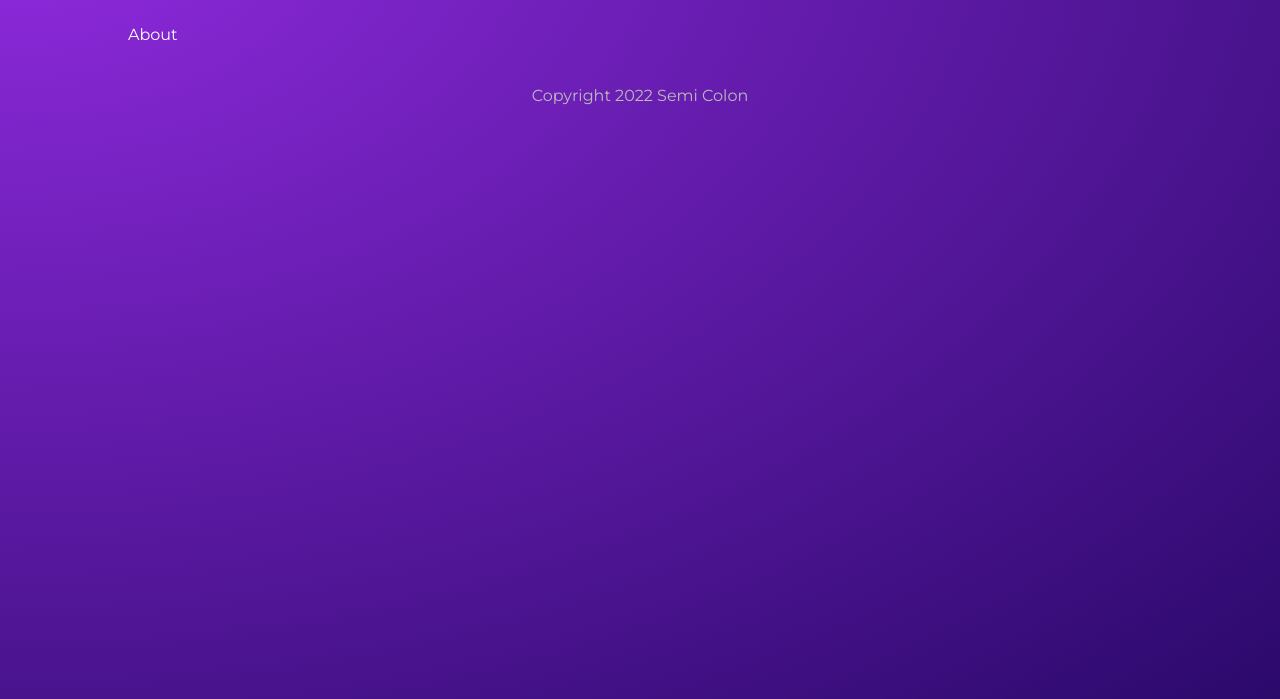
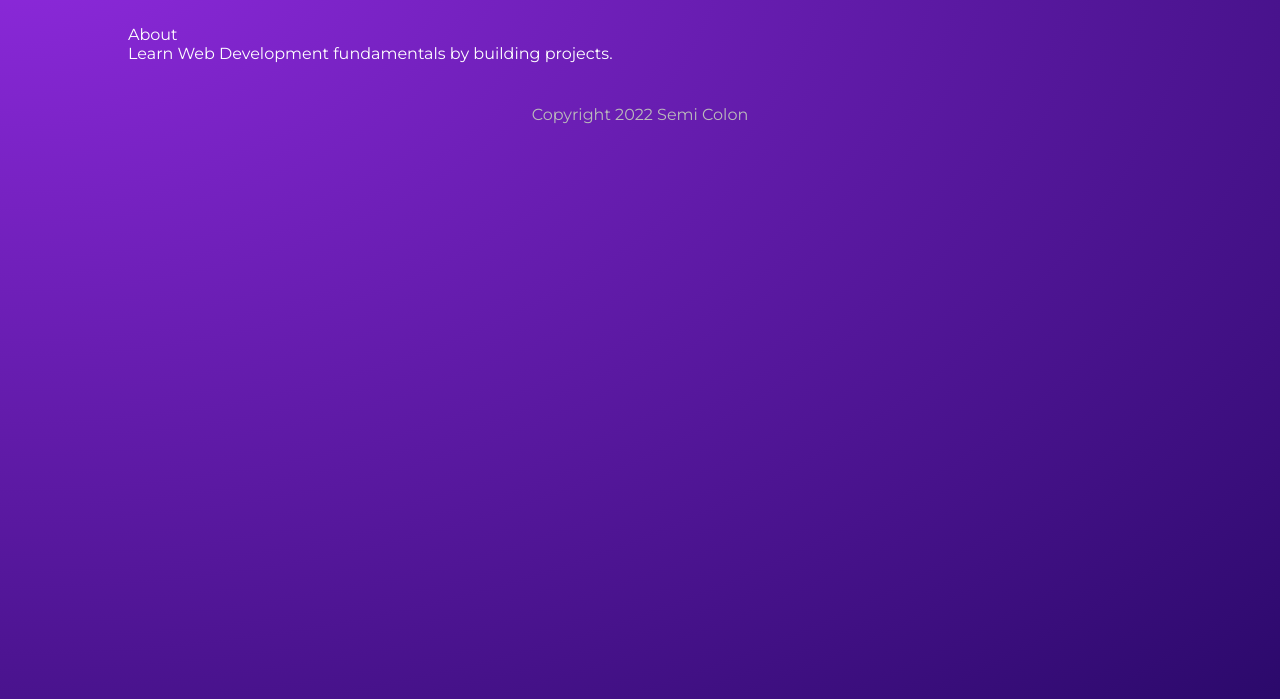
Before and after one commit to devSaakar/semi-colon, a Gatsby site: page /about in a window 1280 px wide. Shown: the part 101-800 px from the top of the page. Built offline with nearby package versions, Linux system fonts and the light colour scheme; Gatsby itself is replaced by a stand-in of ours.

Commit message:
added about text.

```diff
--- a/src/pages/about.js
+++ b/src/pages/about.js
@@ -5,6 +5,9 @@ const About = () => {
   return (
     <Layout>
       <div>About</div>
+      <div>
+        Learn Web Development fundamentals by building projects.
+      </div>
     </Layout>
   );
 };
```
